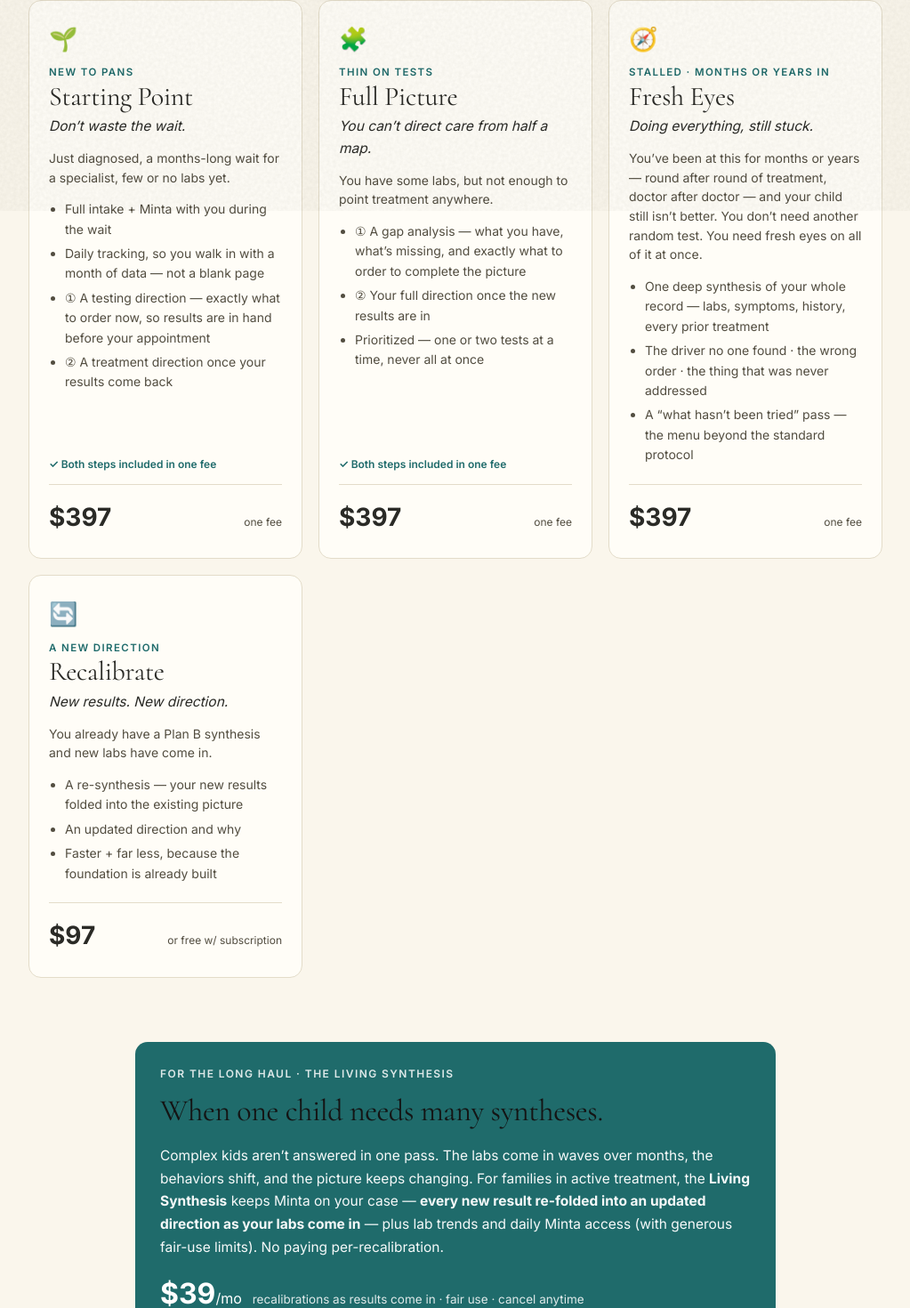
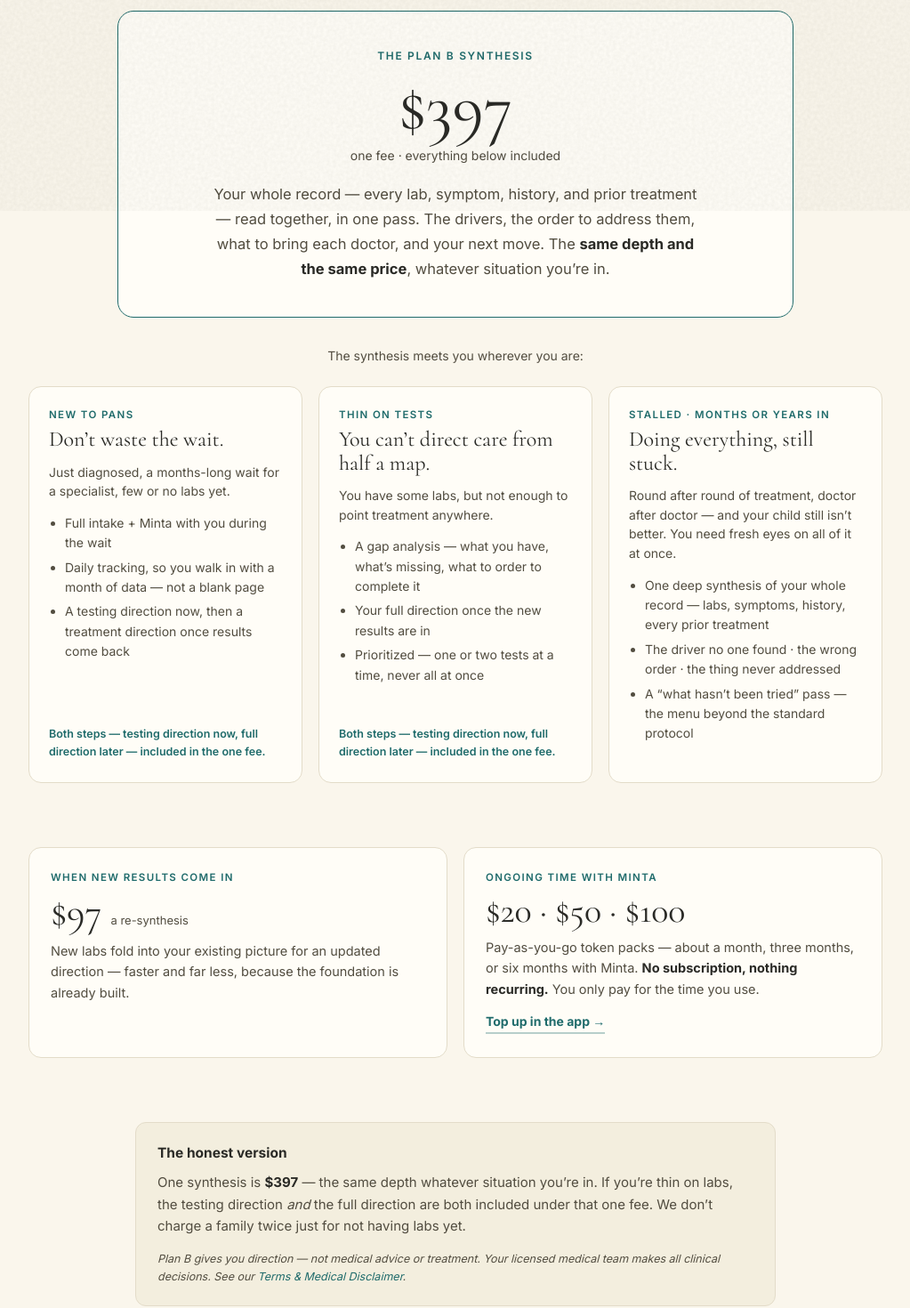
Before and after one commit to myleshorton/planb-pans, a Next.js app: page /packages in a window 1280 px wide. Shown: the part 563-2033 px from the top of the page at 89% size, without its empty margins (128-1151 px from the left). Built offline with nearby package versions, Linux system fonts and the light colour scheme.

Commit message:
feat(pricing): rebuild packages page — one $397 price (not 3 identical), situations as entry-points not priced packages, token packs, no emoji, no $39/mo subscription

```diff
--- a/app/packages/page.tsx
+++ b/app/packages/page.tsx
@@ -1,10 +1,10 @@
-// The four Plan B packages — one engine, four doorways, each meeting a family
-// where they are. Direction-not-treatment language throughout.
+// Plan B pricing — one synthesis price, the situations it meets, a cheaper
+// re-synthesis, and pay-as-you-go Minta token packs. Direction-not-treatment.
 
 export const metadata = {
-  title: 'Packages | Plan B for PANS',
+  title: 'Pricing | Plan B for PANS',
   description:
-    'Four ways into a Plan B synthesis — Starting Point (new to PANS), Full Picture (thin on tests), Fresh Eyes (stalled), and Recalibrate (a new direction). Minta gives you direction; your doctors treat.',
+    'One Plan B synthesis — $397, whatever situation you’re in (new to PANS, thin on tests, or stalled for years). A $97 re-synthesis when new results come in. Pay-as-you-go Minta. Minta gives you direction; your doctors treat.',
 }
 
 const ink = '#2a2a26'
@@ -13,156 +13,129 @@ const soft = '#524d40'
 const rule = '#e3dcc9'
 const card = '#fffdf7'
 
-type Pkg = {
-  name: string
-  situation: string
-  emoji: string
-  line: string
-  forWho: string
-  includes: string[]
-  twoStep: boolean
-  price: string
-}
-
-const PACKAGES: Pkg[] = [
+// The three situations the $397 synthesis meets — same depth, same price.
+const SITUATIONS: { situation: string; line: string; forWho: string; includes: string[]; twoStep: boolean }[] = [
   {
-    name: 'Starting Point',
     situation: 'New to PANS',
-    emoji: '🌱',
     line: 'Don’t waste the wait.',
     forWho: 'Just diagnosed, a months-long wait for a specialist, few or no labs yet.',
     includes: [
       'Full intake + Minta with you during the wait',
       'Daily tracking, so you walk in with a month of data — not a blank page',
-      '① A testing direction — exactly what to order now, so results are in hand before your appointment',
-      '② A treatment direction once your results come back',
+      'A testing direction now, then a treatment direction once results come back',
     ],
     twoStep: true,
-    price: '$397',
   },
   {
-    name: 'Full Picture',
     situation: 'Thin on tests',
-    emoji: '🧩',
     line: 'You can’t direct care from half a map.',
     forWho: 'You have some labs, but not enough to point treatment anywhere.',
     includes: [
-      '① A gap analysis — what you have, what’s missing, and exactly what to order to complete the picture',
-      '② Your full direction once the new results are in',
+      'A gap analysis — what you have, what’s missing, what to order to complete it',
+      'Your full direction once the new results are in',
       'Prioritized — one or two tests at a time, never all at once',
     ],
     twoStep: true,
-    price: '$397',
   },
   {
-    name: 'Fresh Eyes',
     situation: 'Stalled · months or years in',
-    emoji: '🧭',
     line: 'Doing everything, still stuck.',
-    forWho: 'You’ve been at this for months or years — round after round of treatment, doctor after doctor — and your child still isn’t better. You don’t need another random test. You need fresh eyes on all of it at once.',
+    forWho: 'Round after round of treatment, doctor after doctor — and your child still isn’t better. You need fresh eyes on all of it at once.',
     includes: [
       'One deep synthesis of your whole record — labs, symptoms, history, every prior treatment',
-      'The driver no one found · the wrong order · the thing that was never addressed',
+      'The driver no one found · the wrong order · the thing never addressed',
       'A “what hasn’t been tried” pass — the menu beyond the standard protocol',
     ],
     twoStep: false,
-    price: '$397',
-  },
-  {
-    name: 'Recalibrate',
-    situation: 'A new direction',
-    emoji: '🔄',
-    line: 'New results. New direction.',
-    forWho: 'You already have a Plan B synthesis and new labs have come in.',
-    includes: [
-      'A re-synthesis — your new results folded into the existing picture',
-      'An updated direction and why',
-      'Faster + far less, because the foundation is already built',
-    ],
-    twoStep: false,
-    price: '$97',
   },
 ]
 
-export default function PackagesPage() {
+export default function PricingPage() {
   return (
     <main style={{ background: '#faf6ec', color: ink }}>
-      <section style={{ padding: 'clamp(56px, 9vw, 110px) 24px 36px', borderBottom: `1px solid ${rule}` }}>
+      {/* Hero */}
+      <section style={{ padding: 'clamp(56px, 9vw, 110px) 24px 40px', borderBottom: `1px solid ${rule}` }}>
         <div className="pb-container" style={{ maxWidth: 860, margin: '0 auto' }}>
-          <p style={{ color: teal, fontSize: 12, letterSpacing: '0.18em', textTransform: 'uppercase', fontWeight: 600, margin: '0 0 16px' }}>Packages</p>
+          <p style={{ color: teal, fontSize: 12, letterSpacing: '0.18em', textTransform: 'uppercase', fontWeight: 600, margin: '0 0 16px' }}>Pricing</p>
           <h1 style={{ fontFamily: 'var(--font-cormorant)', fontWeight: 300, fontSize: 'clamp(34px, 6vw, 62px)', lineHeight: 1.02, letterSpacing: '-0.02em', margin: '0 0 18px' }}>
-            One engine. Four doorways.
+            Simple, honest pricing.
           </h1>
           <p style={{ fontSize: 18, lineHeight: 1.7, color: soft, maxWidth: 680, margin: 0 }}>
-            Wherever you are — just diagnosed, missing tests, or stalled after years — there’s a way in. Minta
-            reads your child’s whole picture and gives you <strong style={{ color: ink }}>direction.</strong> Your
-            doctors treat; we make sure you walk in knowing what to ask and why.
+            One synthesis. One price — wherever you are in this. Minta reads your child’s whole picture and gives you{' '}
+            <strong style={{ color: ink }}>direction.</strong> Your doctors treat; we make sure you walk in knowing what to ask and why.
           </p>
         </div>
       </section>
 
-      <section style={{ padding: 'clamp(40px, 6vw, 72px) 24px' }}>
-        <div className="pb-container" style={{ maxWidth: 960, margin: '0 auto', display: 'grid', gridTemplateColumns: 'repeat(auto-fit, minmax(280px, 1fr))', gap: 18 }}>
-          {PACKAGES.map((pk) => (
-            <div key={pk.name} style={{ background: card, border: `1px solid ${rule}`, borderRadius: 14, padding: '22px 22px 24px', display: 'flex', flexDirection: 'column' }}>
-              <div style={{ fontSize: 26 }}>{pk.emoji}</div>
-              <p style={{ color: teal, fontSize: 11.5, letterSpacing: '0.12em', textTransform: 'uppercase', fontWeight: 600, margin: '8px 0 2px' }}>{pk.situation}</p>
-              <h2 style={{ fontFamily: 'var(--font-cormorant)', fontWeight: 400, fontSize: 30, lineHeight: 1.05, color: ink, margin: '0 0 6px' }}>{pk.name}</h2>
-              <p style={{ fontSize: 15.5, fontStyle: 'italic', color: ink, margin: '0 0 12px' }}>{pk.line}</p>
-              <p style={{ fontSize: 14, color: soft, lineHeight: 1.55, margin: '0 0 14px' }}>{pk.forWho}</p>
-              <ul style={{ margin: '0 0 16px', paddingLeft: 18, fontSize: 14, color: soft, lineHeight: 1.6, flex: 1 }}>
-                {pk.includes.map((i) => <li key={i} style={{ marginBottom: 5 }}>{i}</li>)}
-              </ul>
-              {pk.twoStep && (
-                <p style={{ fontSize: 12, color: teal, fontWeight: 600, margin: '0 0 12px' }}>✓ Both steps included in one fee</p>
-              )}
-              <div style={{ borderTop: `1px solid ${rule}`, paddingTop: 14, display: 'flex', alignItems: 'baseline', justifyContent: 'space-between' }}>
-                <span style={{ fontSize: 28, fontWeight: 700, color: ink }}>{pk.price}</span>
-                <span style={{ fontSize: 12, color: soft }}>{pk.price === '$97' ? 'or free w/ subscription' : 'one fee'}</span>
-              </div>
-            </div>
-          ))}
+      {/* The Synthesis — one price, big */}
+      <section style={{ padding: 'clamp(44px, 7vw, 80px) 24px clamp(20px, 3vw, 32px)' }}>
+        <div className="pb-container" style={{ maxWidth: 760, margin: '0 auto', background: card, border: `1.5px solid ${teal}`, borderRadius: 18, padding: 'clamp(28px, 4vw, 40px)', textAlign: 'center' }}>
+          <p style={{ color: teal, fontSize: 12, letterSpacing: '0.14em', textTransform: 'uppercase', fontWeight: 600, margin: '0 0 10px' }}>The Plan B Synthesis</p>
+          <div style={{ fontFamily: 'var(--font-cormorant)', fontWeight: 400, fontSize: 'clamp(54px, 9vw, 76px)', lineHeight: 1, color: ink }}>$397</div>
+          <p style={{ fontSize: 14, color: soft, margin: '6px 0 18px' }}>one fee · everything below included</p>
+          <p style={{ fontSize: 16.5, lineHeight: 1.7, color: soft, maxWidth: 560, margin: '0 auto' }}>
+            Your whole record — every lab, symptom, history, and prior treatment — read together, in one pass. The drivers, the order to address them, what to bring each doctor, and your next move. The <strong style={{ color: ink }}>same depth and the same price</strong>, whatever situation you’re in.
+          </p>
         </div>
       </section>
 
-      {/* Living synthesis subscription — for the many-synthesis complex kids */}
-      <section style={{ padding: '0 24px clamp(28px, 4vw, 44px)' }}>
-        <div className="pb-container" style={{ maxWidth: 720, margin: '0 auto', background: teal, color: '#fff', borderRadius: 14, padding: '26px 28px' }}>
-          <p style={{ fontSize: 12, letterSpacing: '0.12em', textTransform: 'uppercase', fontWeight: 600, opacity: 0.85, margin: '0 0 6px' }}>For the long haul · the Living Synthesis</p>
-          <h2 style={{ fontFamily: 'var(--font-cormorant)', fontWeight: 400, fontSize: 'clamp(26px, 3.6vw, 34px)', margin: '0 0 10px' }}>
-            When one child needs many syntheses.
-          </h2>
-          <p style={{ fontSize: 15.5, lineHeight: 1.65, opacity: 0.96, margin: '0 0 14px' }}>
-            Complex kids aren’t answered in one pass. The labs come in waves over months, the behaviors shift, and
-            the picture keeps changing. For families in active treatment, the <strong>Living Synthesis</strong> keeps
-            Minta on your case — <strong>every new result re-folded into an updated direction as your labs come
-            in</strong> — plus lab trends and daily Minta access (with generous fair-use limits). No paying
-            per-recalibration.
-          </p>
-          <div style={{ display: 'flex', alignItems: 'baseline', gap: 12, flexWrap: 'wrap' }}>
-            <span style={{ fontSize: 32, fontWeight: 700 }}>$39<span style={{ fontSize: 16, fontWeight: 400 }}>/mo</span></span>
-            <span style={{ fontSize: 13.5, opacity: 0.85 }}>recalibrations as results come in · fair use · cancel anytime</span>
+      {/* The three situations — no repeated price */}
+      <section style={{ padding: '0 24px clamp(40px, 6vw, 72px)' }}>
+        <div className="pb-container" style={{ maxWidth: 960, margin: '0 auto' }}>
+          <p style={{ textAlign: 'center', fontSize: 14, color: soft, margin: '0 0 22px' }}>The synthesis meets you wherever you are:</p>
+          <div style={{ display: 'grid', gridTemplateColumns: 'repeat(auto-fit, minmax(280px, 1fr))', gap: 18 }}>
+            {SITUATIONS.map((pk) => (
+              <div key={pk.situation} style={{ background: card, border: `1px solid ${rule}`, borderRadius: 14, padding: '22px 22px 24px', display: 'flex', flexDirection: 'column' }}>
+                <p style={{ color: teal, fontSize: 11.5, letterSpacing: '0.12em', textTransform: 'uppercase', fontWeight: 600, margin: '0 0 6px' }}>{pk.situation}</p>
+                <p style={{ fontFamily: 'var(--font-cormorant)', fontWeight: 400, fontSize: 24, lineHeight: 1.1, color: ink, margin: '0 0 12px' }}>{pk.line}</p>
+                <p style={{ fontSize: 14, color: soft, lineHeight: 1.55, margin: '0 0 14px' }}>{pk.forWho}</p>
+                <ul style={{ margin: '0 0 14px', paddingLeft: 18, fontSize: 14, color: soft, lineHeight: 1.6, flex: 1 }}>
+                  {pk.includes.map((i) => <li key={i} style={{ marginBottom: 5 }}>{i}</li>)}
+                </ul>
+                {pk.twoStep && (
+                  <p style={{ fontSize: 12.5, color: teal, fontWeight: 600, margin: 0 }}>Both steps — testing direction now, full direction later — included in the one fee.</p>
+                )}
+              </div>
+            ))}
           </div>
         </div>
       </section>
 
-      <section style={{ padding: 'clamp(8px, 2vw, 16px) 24px 88px' }}>
+      {/* Re-synthesis + ongoing Minta */}
+      <section style={{ padding: '0 24px clamp(40px, 6vw, 72px)' }}>
+        <div className="pb-container" style={{ maxWidth: 960, margin: '0 auto', display: 'grid', gridTemplateColumns: 'repeat(auto-fit, minmax(300px, 1fr))', gap: 18 }}>
+          <div style={{ background: card, border: `1px solid ${rule}`, borderRadius: 14, padding: '24px 24px 26px' }}>
+            <p style={{ color: teal, fontSize: 11.5, letterSpacing: '0.12em', textTransform: 'uppercase', fontWeight: 600, margin: '0 0 8px' }}>When new results come in</p>
+            <div style={{ display: 'flex', alignItems: 'baseline', gap: 10, margin: '0 0 10px' }}>
+              <span style={{ fontFamily: 'var(--font-cormorant)', fontWeight: 400, fontSize: 44, lineHeight: 1, color: ink }}>$97</span>
+              <span style={{ fontSize: 13, color: soft }}>a re-synthesis</span>
+            </div>
+            <p style={{ fontSize: 14.5, color: soft, lineHeight: 1.6, margin: 0 }}>
+              New labs fold into your existing picture for an updated direction — faster and far less, because the foundation is already built.
+            </p>
+          </div>
+          <div style={{ background: card, border: `1px solid ${rule}`, borderRadius: 14, padding: '24px 24px 26px' }}>
+            <p style={{ color: teal, fontSize: 11.5, letterSpacing: '0.12em', textTransform: 'uppercase', fontWeight: 600, margin: '0 0 8px' }}>Ongoing time with Minta</p>
+            <div style={{ display: 'flex', alignItems: 'baseline', gap: 8, flexWrap: 'wrap', margin: '0 0 10px' }}>
+              <span style={{ fontFamily: 'var(--font-cormorant)', fontWeight: 400, fontSize: 40, lineHeight: 1, color: ink }}>$20 · $50 · $100</span>
+            </div>
+            <p style={{ fontSize: 14.5, color: soft, lineHeight: 1.6, margin: '0 0 12px' }}>
+              Pay-as-you-go token packs — about a month, three months, or six months with Minta. <strong style={{ color: ink }}>No subscription, nothing recurring.</strong> You only pay for the time you use.
+            </p>
+            <a href="https://app.planbforpans.com" style={{ display: 'inline-block', fontSize: 14, fontWeight: 700, color: teal, textDecoration: 'none', borderBottom: `2px solid rgba(31,107,107,0.32)`, paddingBottom: 1 }}>Top up in the app →</a>
+          </div>
+        </div>
+      </section>
+
+      {/* Honest pricing + disclaimer */}
+      <section style={{ padding: '0 24px 88px' }}>
         <div className="pb-container" style={{ maxWidth: 720, margin: '0 auto', background: '#f3eede', border: `1px solid ${rule}`, borderRadius: 12, padding: '22px 24px' }}>
-          <p style={{ fontSize: 15.5, color: ink, fontWeight: 700, margin: '0 0 8px' }}>The honest pricing</p>
+          <p style={{ fontSize: 15.5, color: ink, fontWeight: 700, margin: '0 0 8px' }}>The honest version</p>
           <p style={{ fontSize: 15, color: soft, lineHeight: 1.65, margin: '0 0 10px' }}>
-            Every full synthesis is <strong style={{ color: ink }}>$397</strong> — pick the doorway that fits you.
-            The <strong style={{ color: ink }}>Starting Point</strong> and <strong style={{ color: ink }}>Full
-            Picture</strong> packages include <strong style={{ color: ink }}>both</strong> steps — the testing
-            direction now, and the full direction once your labs come back — under that one fee. We don’t charge a
-            family twice just for not having labs yet.
-          </p>
-          <p style={{ fontSize: 15, color: soft, lineHeight: 1.65, margin: 0 }}>
-            A <strong style={{ color: ink }}>Recalibrate</strong> later — when you bring new results — is{' '}
-            <strong style={{ color: ink }}>$97</strong>, or free inside a living-synthesis subscription.
+            One synthesis is <strong style={{ color: ink }}>$397</strong> — the same depth whatever situation you’re in. If you’re thin on labs, the testing direction <em>and</em> the full direction are both included under that one fee. We don’t charge a family twice just for not having labs yet.
           </p>
           <p style={{ fontSize: 12.5, color: soft, fontStyle: 'italic', margin: '14px 0 0' }}>
-            Plan B gives you direction — not medical advice or treatment. Your licensed medical team makes all
-            clinical decisions. See our <a href="/terms" style={{ color: teal }}>Terms &amp; Medical Disclaimer</a>.
+            Plan B gives you direction — not medical advice or treatment. Your licensed medical team makes all clinical decisions. See our <a href="/terms" style={{ color: teal }}>Terms &amp; Medical Disclaimer</a>.
           </p>
         </div>
       </section>
```
